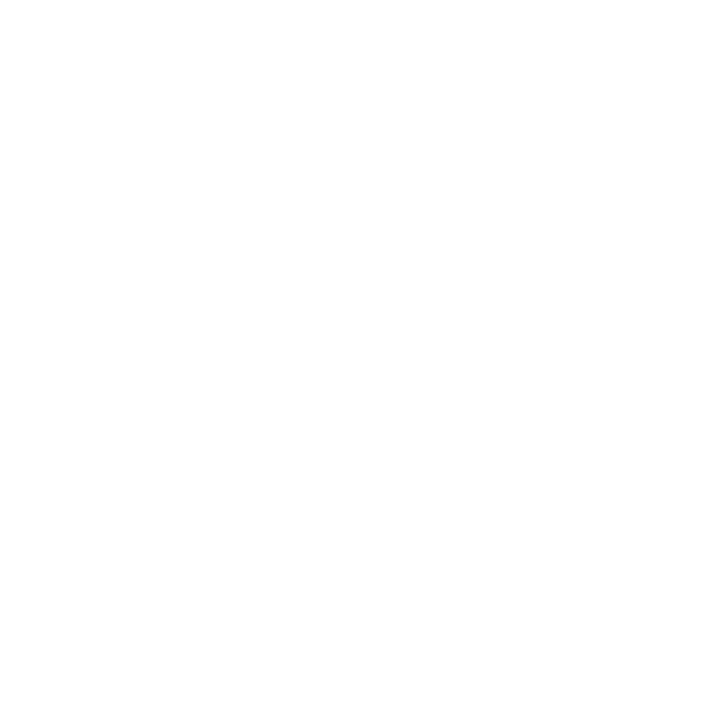
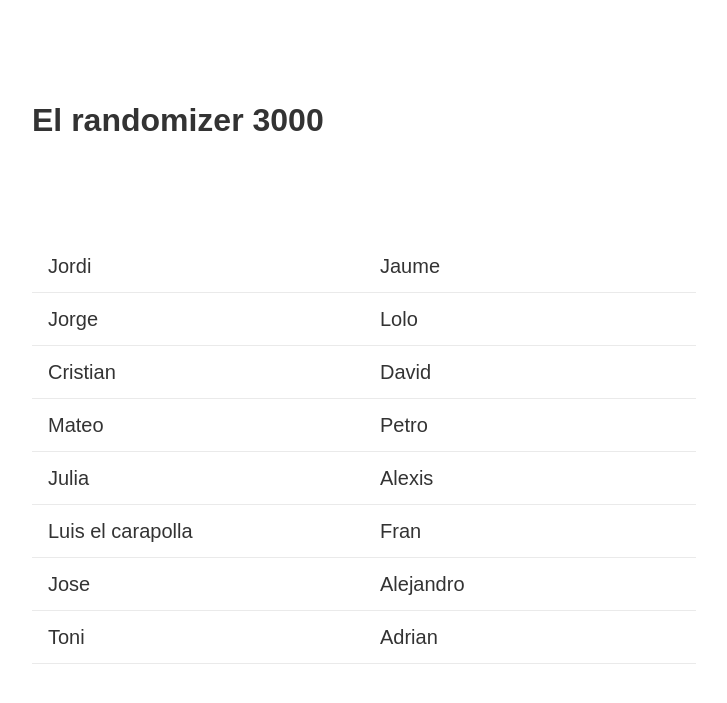
Before and after one commit to juliajaca/randomfinal, a PHP site: page / in a window 1280 px wide. Before the commit the part shown is empty. Shown: the top 703 px of the page, without its empty margins (258-985 px from the left). Run offline with PHP 8.4, Linux system fonts and the light colour scheme.

Commit message:
app hecha

```diff
--- a/css/style.css
+++ b/css/style.css
@@ -0,0 +1,30 @@
+body {
+  font-family: sans-serif;
+  font-size: 20px;
+  color: #333;
+}
+header {
+  height: 240px;
+  display: flex;
+  align-items: center;
+}
+header h1 {
+  font-size: 2rem;
+  font-weight: bold;
+}
+.container {
+  width: 700px;
+  margin: auto;
+}
+.lists {
+  display: flex;
+}
+.lists ul {
+  display: flex;
+  flex-wrap: wrap;
+}
+.lists ul li {
+  flex-basis: 300px;
+  padding: 1rem;
+  border-bottom: 1px solid #eaeaea;
+}
--- a/index.php
+++ b/index.php
@@ -1,6 +1,7 @@
 <!-- PHP 7-->
 <?php
-
+require_once 'php/models/Lista.php';
+$lista = new Lista;
 ?>
 <!DOCTYPE html>
 <html lang="en">
@@ -8,7 +9,7 @@
     <meta charset="UTF-8">
     <meta name="viewport" content="width=device-width, initial-scale=1.0">
     <meta http-equiv="X-UA-Compatible" content="ie=edge">
-    <title>Document</title>
+    <title>Randomizer</title>
 
     <!-- LINKS EXTERNOS -->
     <link rel="stylesheet" href="css/reset.css">
@@ -20,23 +21,22 @@
 
 <!-- HEADER -->
 
-    <header>
-        <nav>
-            <a href=""></a>
-            <a href=""></a>
-            <a href=""></a>
-        </nav>
+    <header class="container">
+    <h1>El randomizer 3000</h1>
     </header>
 
-<!-- SECTION -->
 
-    <section>
-        <article></article>
-    </section>
 
-<!-- FOOTER -->
-
-    <footer></footer>
+<!-- Main -->
+<main>
+<div class="container lists">
+            <ul>
+                <?php
+                    $lista->drawRandomList($lista->arrayGente);
+                ?>
+            </ul>
+    </div>
+</main>
 
 </body>
 </html>
--- /dev/null
+++ b/php/models/Lista.php
@@ -0,0 +1,33 @@
+<?php
+
+class Lista {
+    //Props
+    public $arrayGente =
+    ['Lolo',
+    'Cristian',
+    'Jaume',
+    'Mateo',
+    'Jose',
+    'Julia',
+    'Jorge',
+    'Toni',
+    'Jordi',
+    'David',
+    'Luis el carapolla',
+    'Alexis',
+    'Petro',
+    'Alejandro',
+    'Fran',
+    'Adrian'
+];
+
+//Pintar lista de gente
+public function drawRandomList($arr)
+{
+    shuffle($arr);
+
+    foreach($arr as $value){
+    echo '<li> '  .$value .'</li>';
+    }
+}
+}
```
